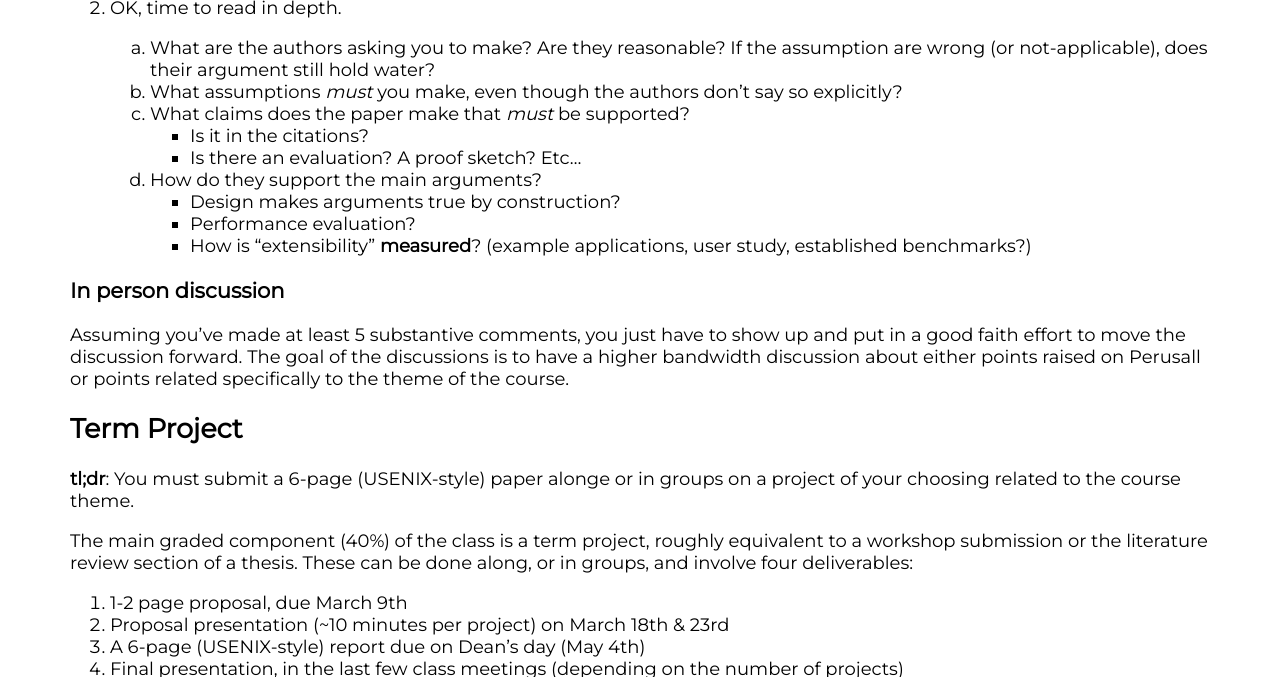
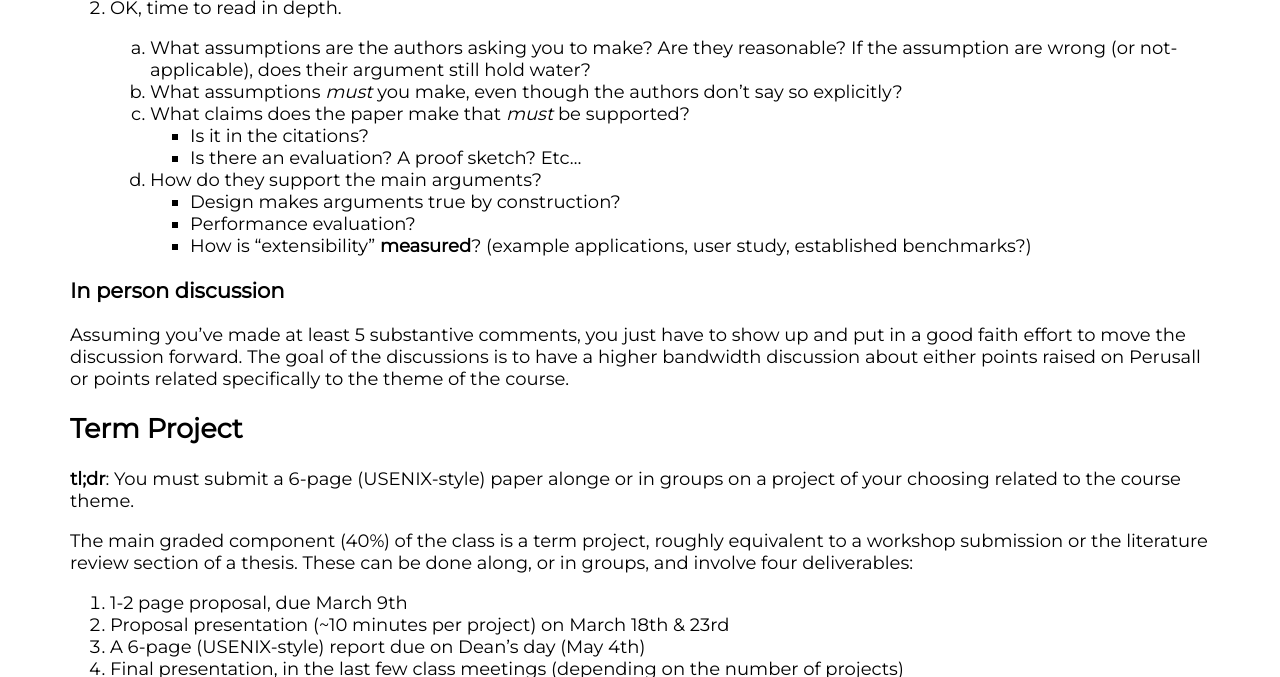
Before and after one commit to PrincetonSystems/os-seminar, a Jekyll site: the page built from _notes/02-administrativia.md, in a window 1280 px wide and 900 px high, scrolled down 832 px, cut to the strip 223-900 px from the top of the window. Built offline with Jekyll 4.4.1, drawn with Linux system fonts in a browser that asks for light colours.

Commit message:
UNIX notes

```diff
--- a/_notes/02-administrativia.md
+++ b/_notes/02-administrativia.md
@@ -36,9 +36,9 @@ Read the paper _at least_ twice:
 
   2. OK, time to read in depth.
 
-     1. What are the authors asking you to make? Are they reasonable? If the
-        assumption are wrong (or not-applicable), does their argument still
-        hold water?
+     1. What assumptions are the authors asking you to make? Are they
+        reasonable? If the assumption are wrong (or not-applicable), does their
+        argument still hold water?
      2. What assumptions _must_ you make, even though the authors don't say so explicitly?
      3. What claims does the paper make that _must_ be supported?
          * Is it in the citations?
```
Also changed, not shown: _drafts/03-monolithic.md (deleted, +0 -115 lines), _drafts/05-posix.markdown (added, +47 -0 lines), _notes/03-unix.md (added, +88 -0 lines).
